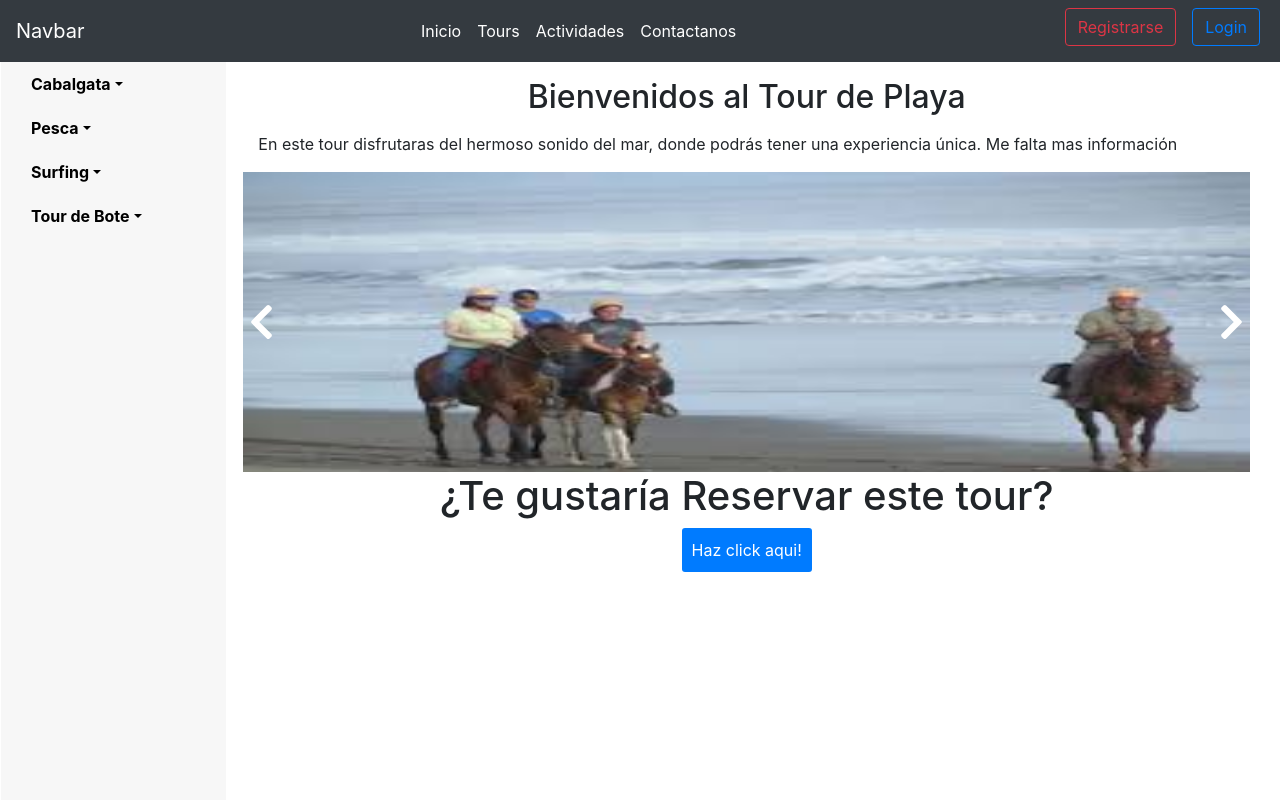
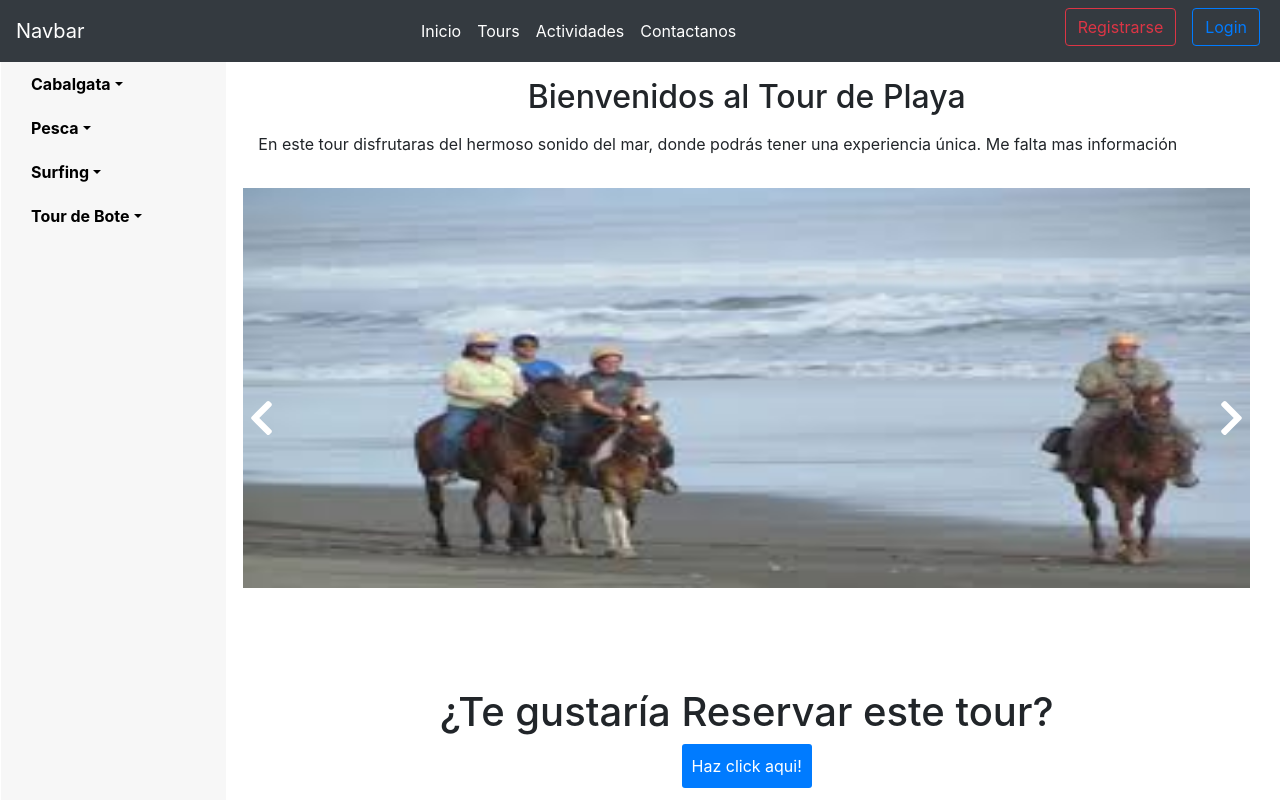
Before and after one commit to Andrey04Dev/TourPage, a React (Create React App) app: page /tours/cabalgata-playa in a window 1280 px wide. Shown: the top 800 px of the page. Built offline with nearby package versions, Linux system fonts and the light colour scheme.

Commit message:
update today

```diff
--- a/package.json
+++ b/package.json
@@ -1,5 +1,5 @@
 {
-  "homepage": "https://Andrey04Dev.github.io/TourPage",
+  "homepage": "https://Andrey04Dev.github.io/Inicio",
   "name": "pagetour",
   "version": "0.1.0",
   "private": true,
--- a/src/Components/Card/Card.css
+++ b/src/Components/Card/Card.css
@@ -38,7 +38,7 @@ body {
 
   flex: 1;
   min-width: 200px;
-  box-shadow: none;
+  box-shadow: 0px 1px 3px rgba(0, 0, 0, 0.3);
   background-color: white;
   border-color: white;
   transition: opacity 300ms linear, border-color 300ms linear,
@@ -110,6 +110,35 @@ height: 150px;
 .btn-right:focus{
   outline: 0 none;
 }
+
+.container-fluid{
+  display: flex;
+  flex-flow: column wrap;
+}
+
+@media (max-width: 350px){
+  html,body{
+    font-size: 12px;
+  }
+  .row{
+    display: flex;
+    flex-flow: column wrap;
+  }
+  .card{
+    height: 180px;
+  }
+  .card:hover{
+    height: 450px;
+  }
+  .card:hover .card-text, .card:hover .btn-primary, .card:hover .card-title{
+    visibility: visible;
+  }
+  .card-text, .btn-primary, .card-title{
+    visibility: hidden;
+  }
+
+
+}
 /* .box-card:hover {
   background-color: black;
   cursor: pointer;
--- a/src/Components/Card/CardActividades.jsx
+++ b/src/Components/Card/CardActividades.jsx
@@ -51,7 +51,7 @@ export default class CardActividades extends Component {
             <button
               className="btn-right"
               onClick={() => this.nextProp()}
-              disabled={property.index === data.properties.length - 1}
+              disabled={property.index === data.properties.length-1}
             >
               <FontAwesomeIcon icon={["fas", "chevron-right"]} />
             </button>
@@ -61,8 +61,8 @@ export default class CardActividades extends Component {
               className="container-position"
               style={{
                 transform: `translateX(-${
-                  property.index * (44 / properties.length - 5.7)
-                }%)`,
+                  property.index * properties.length
+                }%)`
               }}
             >
               {properties.map((property) => (
--- a/src/Components/Carousel/Carousel.css
+++ b/src/Components/Carousel/Carousel.css
@@ -7,7 +7,7 @@
 
 .slider-container {
   width: 100%;
-  height: 300px;
+  height: 500px;
   position: relative;
   overflow: hidden;
 }
@@ -15,7 +15,7 @@
 .slider-container:after {
   content: "";
   display: block;
-  height: 300px;
+  height: 400px;
   position: absolute;
   top: 0;
   left: 0;
@@ -25,13 +25,13 @@
   right: 0;
 }
 .slide {
-  height: 300px;
+  height: 400px;
   width: 100%;
   position: absolute;
 }
 
 .slide-img{
-  height: 40vh;
+  height: 400px;
   width: 100%;
   background-position: center;
   background-size: cover;
--- a/src/Components/NavBar/NavbarTours.jsx
+++ b/src/Components/NavBar/NavbarTours.jsx
@@ -20,6 +20,7 @@ const NavbarTours = () => {
   }, []);
   return (
     <Fragment>
+      <div className = 'col-2'>
       <nav className="navbar-block">
         <div className="dropdown">
           <button type="button" className="dropbtn dropdown-toggle">
@@ -70,6 +71,7 @@ const NavbarTours = () => {
           </div>
         </div>
       </nav>
+      </div>
       </Fragment>
   );
 };
--- a/src/Components/Video/Video.css
+++ b/src/Components/Video/Video.css
@@ -11,7 +11,7 @@ html{
 
 @media( max-width: 400px){
     .video{
-        height: 100px;
+        height: 170px;
         top: 0;
     }
 }
--- a/src/pages/Tours.jsx
+++ b/src/pages/Tours.jsx
@@ -4,14 +4,9 @@ import RouterTours from "../routers/RouterTours";
 const Tours = () => {
   return (
     <div className="container-fluid">
-
       <div className="row">
-        <div className="col-2">
           <NavbarTours/>
-        </div>
-        <div className='col-10'>
         <RouterTours/>
-        </div>
       </div>
     </div>
   );
--- a/src/routers/RouterTours.js
+++ b/src/routers/RouterTours.js
@@ -1,4 +1,4 @@
-import React, { Fragment } from 'react'
+import React from 'react'
 import { Switch, Route } from 'react-router-dom'
 import CabalgataSanta from '../pages/Tour/CabalgataSanta'
 import CabalgataBosque from '../pages/Tour/CabalgataBosque'
@@ -13,7 +13,7 @@ import TourZancudo from '../pages/Tour/TourZancudo'
 
 const RouterTours = () => {
     return (
-        <Fragment>
+        <div className='col-10'>
             <Switch>
           <Route path='/tours/cabalgata-santaClara'component={CabalgataSanta}/>
           <Route path='/tours/cabalgata-bosque'component={CabalgataBosque}/>
@@ -32,7 +32,7 @@ const RouterTours = () => {
               </h3>
           </Route>
         </Switch>
-        </Fragment>
+        </div>
     )
 }
 
```
